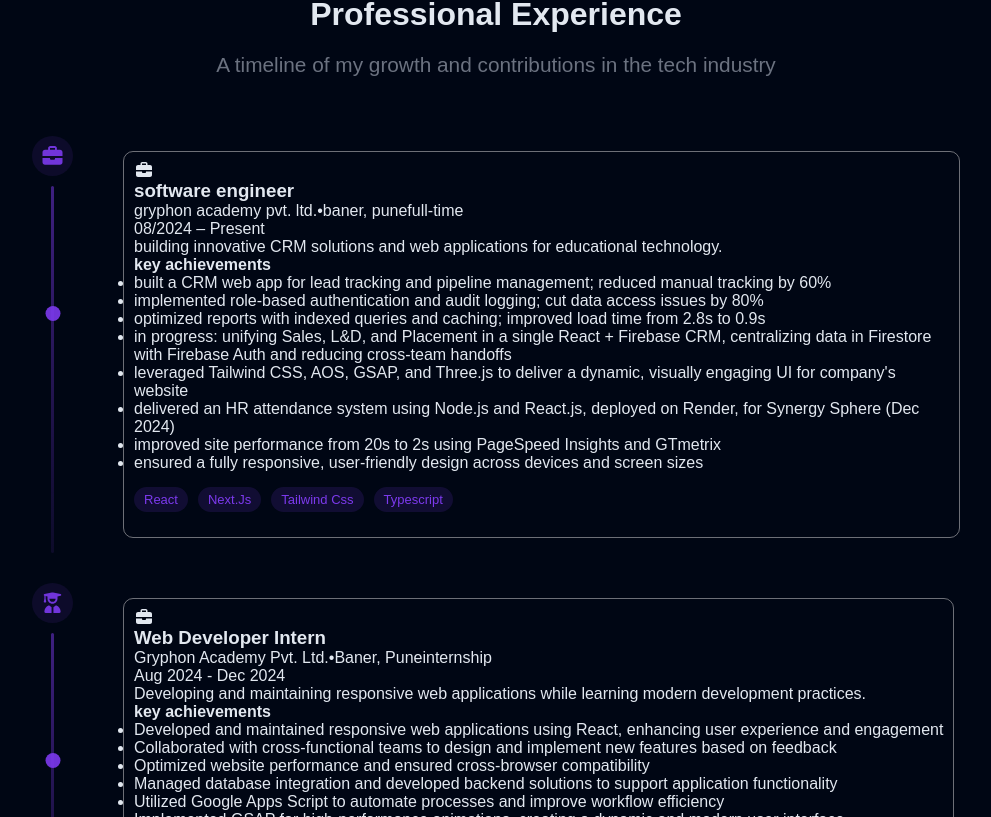
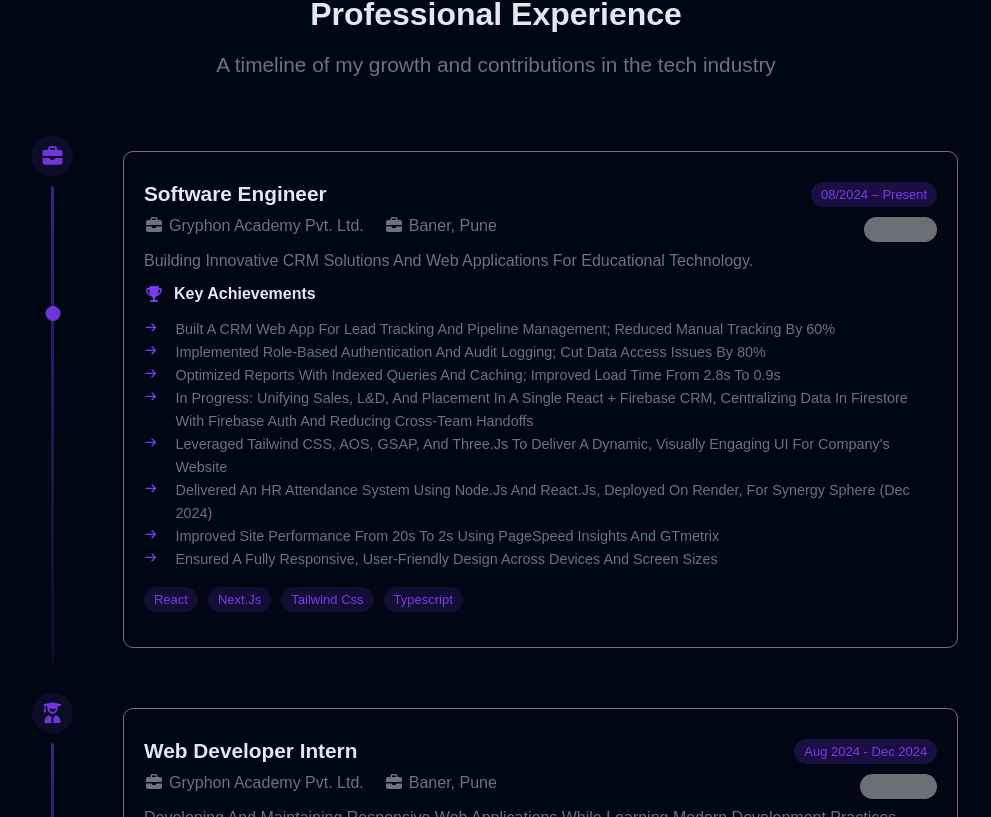
Before and after one commit to yasmin-alharasis/yasmin-portfolio, a Vue app: page / in a window 1280 px wide. Shown: the part 4043-4860 px from the top of the page, without its empty margins (240-1231 px from the left). Built offline with nearby package versions, Linux system fonts and the light colour scheme.

Commit message:
finish experience section

```diff
--- a/src/assets/styles/_experience.scss
+++ b/src/assets/styles/_experience.scss
@@ -40,11 +40,104 @@
   }
   .experience-item {
     @include card;
+    width: 90%;
+    text-transform: capitalize;
+    padding: 20px;
+    .line {
+      @include flex($justify: space-between);
+      margin: 10px 0;
+    }
+    .position {
+      font-size: 1.3rem;
+      font-weight: 550;
+    }
+    .meta {
+      @include flex($gap: 20px);
+      &_icon {
+        margin-right: 5px;
+      }
+    }
+    .role,
+    .meta {
+      color: $secondary;
+      font-size: 1rem;
+    }
+    .type {
+      @include badge($bg: $light-gray, $color: $secondary);
+    }
+    .duration {
+      @include badge($bg: rgba($primary, 0.2), $color: $primary);
+    }
+  }
+  .mobile_only {
+    display: none;
+  }
+  .desktop-only {
+    display: block;
+  }
+  .achievements {
+    .icon {
+      color: $primary;
+      padding: 0;
+      background-color: transparent;
+      margin-right: 10px;
+    }
+    &_title {
+      margin: 15px 0;
+      @include flex($align: center);
+    }
+    &_list {
+      list-style: none;
+      line-height: 1.6;
+      li {
+        color: $secondary;
+        font-size: 0.9rem;
+        display: flex;
+        align-items: flex-start;
+        gap: 8px;
+      }
+      .icon {
+        flex-shrink: 0;
+        margin-top: 4px;
+      }
+      span {
+        flex: 1;
+      }
+    }
   }
   // Tablet
   @include tablet {
+    .time-line {
+      @include flex($gap: 20px);
+    }
   }
   // Mobile
   @include mobile {
+    .mobile_only {
+      @include flex($direction: column, $gap: 10px);
+    }
+    .desktop-only {
+      display: none;
+    }
+    .time-line {
+      @include flex($gap: 15px);
+    }
+    .experience-item {
+      .role,
+      .meta {
+        font-size: 0.9rem;
+      }
+      .role {
+        margin: 15px 0;
+        line-height: 1.4;
+      }
+    }
+    .achievements {
+      &_list {
+        li {
+          font-size: 0.8rem;
+        }
+      }
+    }
   }
 }
--- a/src/components/ExperienceItem.vue
+++ b/src/components/ExperienceItem.vue
@@ -7,31 +7,50 @@
       </div>
     </div>
     <div class="experience-item">
-      <div class="timeline-dot">
-        <font-awesome-icon :icon="['fas', 'briefcase']" />
+      <div class="line">
+        <h3 class="position">{{ experience.position }}</h3>
+        <div class="desktop-only">
+          <div class="duration">
+            {{ experience.duration }}
+          </div>
+        </div>
       </div>
-      <h3 class="position">{{ experience.position }}</h3>
-
-      <div class="meta">
-        <span class="company">{{ experience.company }}</span>
-        <span class="dot">•</span>
-        <span class="place">{{ experience.place }}</span>
-        <span class="type">{{ experience.type }}</span>
+      <div class="line">
+        <div class="meta">
+          <div>
+            <font-awesome-icon :icon="['fas', 'briefcase']" class="meta_icon" />
+            <span class="company">{{ experience.company }}</span>
+          </div>
+          <div>
+            <font-awesome-icon :icon="['fas', 'briefcase']" class="meta_icon" />
+            <span class="company">{{ experience.place }}</span>
+          </div>
+        </div>
+        <div class="desktop-only">
+          <div class="type">{{ experience.type }}</div>
+        </div>
       </div>
-
-      <div class="duration">
-        {{ experience.duration }}
+      <div class="mobile_only">
+        <div class="duration">
+          {{ experience.duration }}
+        </div>
+        <div class="type">{{ experience.type }}</div>
       </div>
-
       <p class="role">
         {{ experience.role }}
       </p>
-      <h4 class="achievements-title">key achievements</h4>
-      <ul class="achievements-list">
-        <li v-for="achievement in experience.achievements" :key="achievement.id">
-          {{ achievement }}
-        </li>
-      </ul>
+      <div class="achievements">
+        <h4 class="achievements_title">
+          <font-awesome-icon :icon="['fas', 'trophy']" class="icon" />
+          key achievements
+        </h4>
+        <ul class="achievements_list">
+          <li v-for="achievement in experience.achievements" :key="achievement.id">
+            <font-awesome-icon :icon="['fas', 'arrow-right']" class="icon" size="xs" />
+            <span>{{ achievement }}</span>
+          </li>
+        </ul>
+      </div>
       <TechnologiesList :technologies="experience.technologies" />
     </div>
   </div>
--- a/src/components/ExperienceSection.vue
+++ b/src/components/ExperienceSection.vue
@@ -29,14 +29,14 @@ const experiences = [
     role:
       "building innovative CRM solutions and web applications for educational technology.",
     achievements: [
-      "built a CRM web app for lead tracking and pipeline management; reduced manual tracking by 60%",
-      "implemented role-based authentication and audit logging; cut data access issues by 80%",
-      "optimized reports with indexed queries and caching; improved load time from 2.8s to 0.9s",
-      "in progress: unifying Sales, L&D, and Placement in a single React + Firebase CRM, centralizing data in Firestore with Firebase Auth and reducing cross-team handoffs",
-      "leveraged Tailwind CSS, AOS, GSAP, and Three.js to deliver a dynamic, visually engaging UI for company's website",
-      "delivered an HR attendance system using Node.js and React.js, deployed on Render, for Synergy Sphere (Dec 2024)",
-      "improved site performance from 20s to 2s using PageSpeed Insights and GTmetrix",
-      "ensured a fully responsive, user-friendly design across devices and screen sizes",
+      "Built a CRM web app for lead tracking and pipeline management; reduced manual tracking by 60%",
+      "Implemented role-based authentication and audit logging; cut data access issues by 80%",
+      "Optimized reports with indexed queries and caching; improved load time from 2.8s to 0.9s",
+      "In progress: unifying Sales, L&D, and Placement in a single React + Firebase CRM, centralizing data in Firestore with Firebase Auth and reducing cross-team handoffs",
+      "Leveraged Tailwind CSS, AOS, GSAP, and Three.js to deliver a dynamic, visually engaging UI for company's website",
+      "Delivered an HR attendance system using Node.js and React.js, deployed on Render, for Synergy Sphere (Dec 2024)",
+      "Improved site performance from 20s to 2s using PageSpeed Insights and GTmetrix",
+      "Ensured a fully responsive, user-friendly design across devices and screen sizes",
     ],
     technologies: ["react", "next.js", "tailwind css", "typescript"],
     duration: "08/2024 – Present",
--- a/src/plugins/fontawesome.js
+++ b/src/plugins/fontawesome.js
@@ -25,7 +25,8 @@ import {
     faArrowUpRightFromSquare,
     faBriefcase,
     faUserGraduate,
-    faLaptopCode
+    faLaptopCode,
+    faTrophy
 } from '@fortawesome/free-solid-svg-icons'
 // Brand icons
 import { faHotjar, faGithub, faLinkedin, faSquareGithub } from '@fortawesome/free-brands-svg-icons'
@@ -53,7 +54,8 @@ library.add(
     faSquareGithub,
     faBriefcase,
     faUserGraduate,
-    faLaptopCode
+    faLaptopCode,
+    faTrophy
 )
 
 export default FontAwesomeIcon
```
